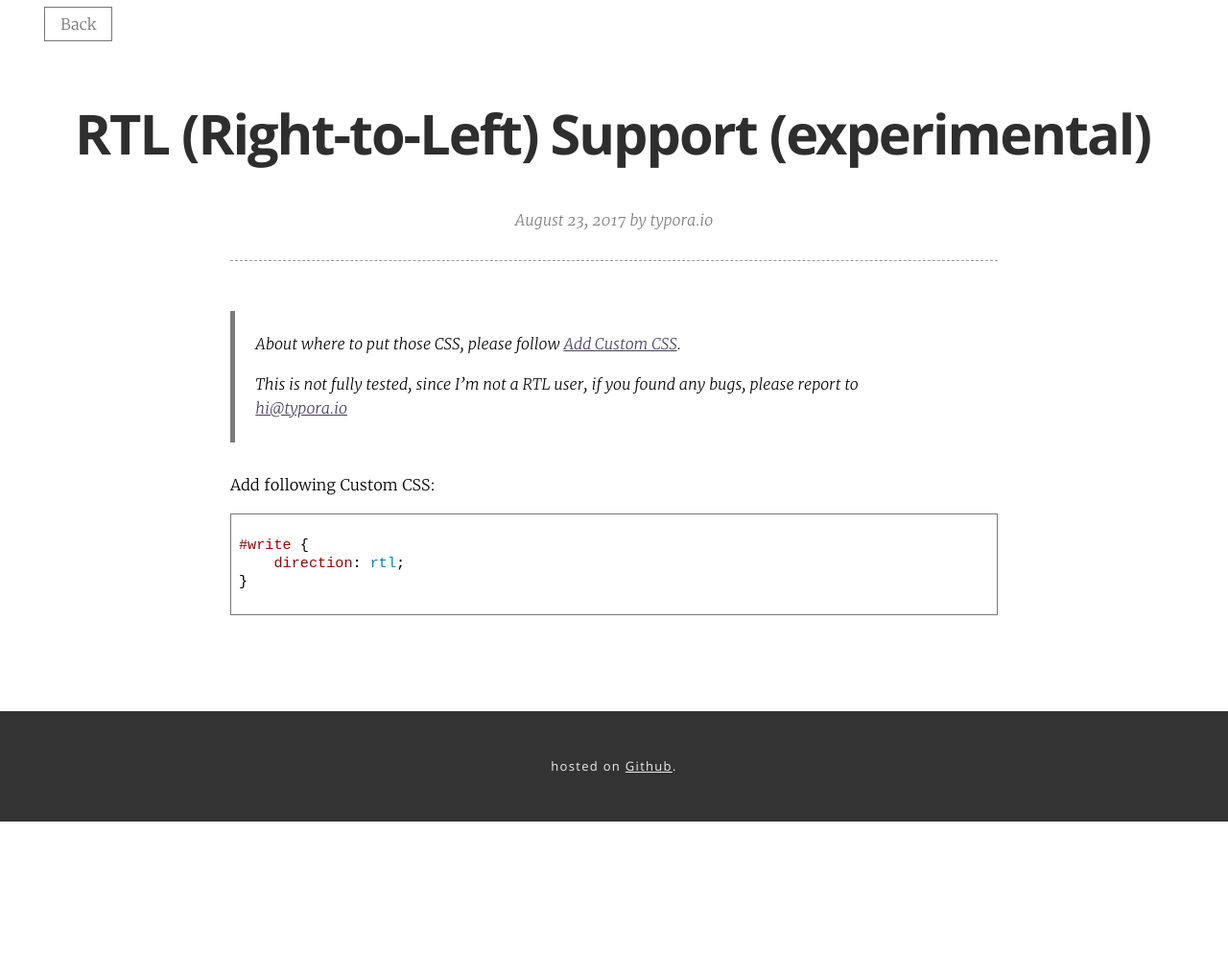
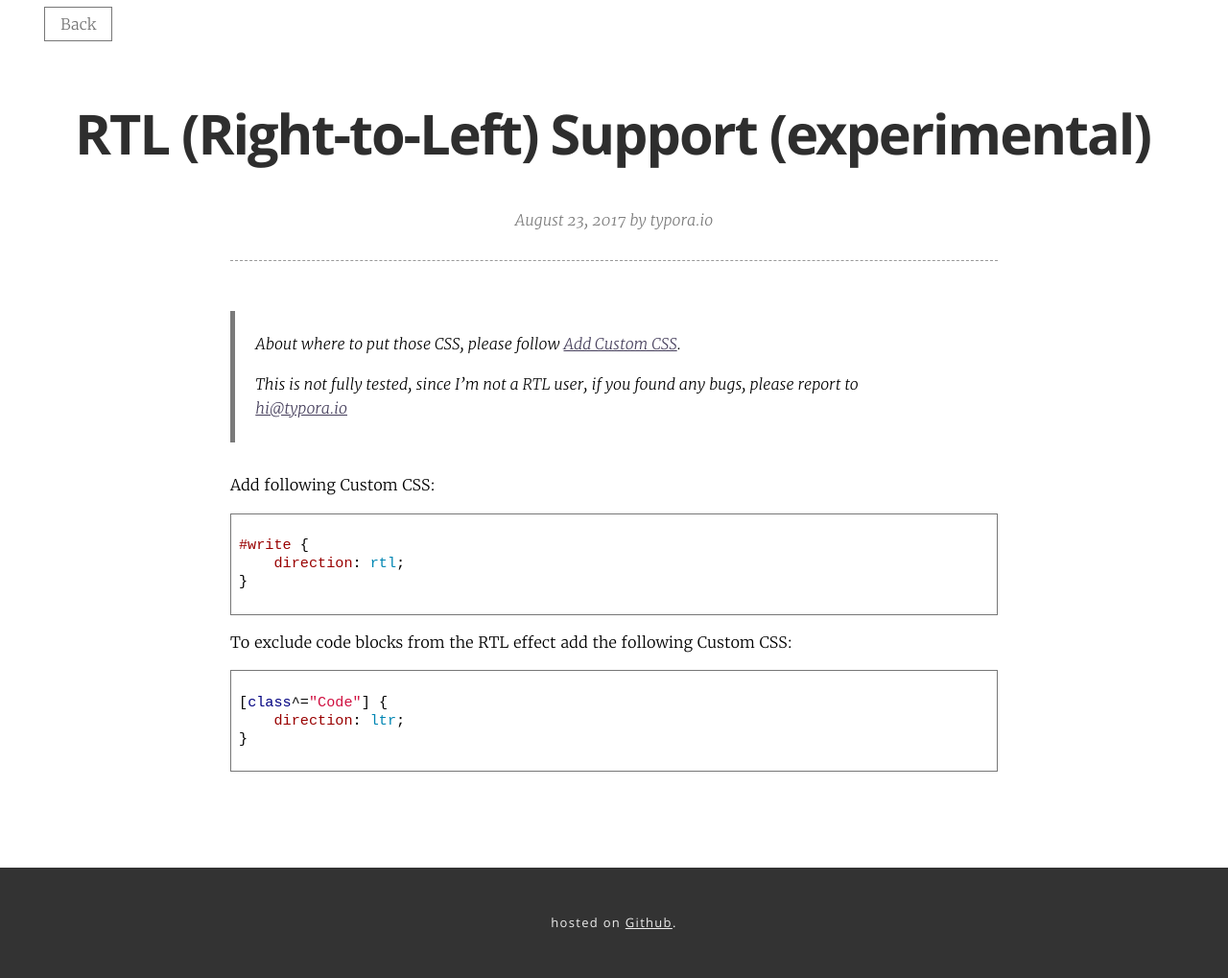
Before and after one commit to typora/support.typora.io, a Jekyll site: the page built from _posts/2017-08-23-RTL.md, in a window 1280 px wide. Shown: the whole page at 96% size. Built offline with Jekyll 4.4.1, drawn with Linux system fonts in a browser that asks for light colours; nearby versions of some CDN libraries; library files that are not in the unit come from our copies; before the commit the page ends 900 px from its top, so only the background shows below that.

Commit message:
Exclude code blocks from the RTL effect
Usually, code blocks are written in English and they need to be LTR.
This CSS will solve this issue.

````diff
--- a/_posts/2017-08-23-RTL.md
+++ b/_posts/2017-08-23-RTL.md
@@ -19,3 +19,9 @@ Add following Custom CSS:
     direction: rtl;
 }
 ```
+To exclude code blocks from the RTL effect add the following Custom CSS:
+```css
+[class^="Code"] {
+    direction: ltr;
+}
+```
````
